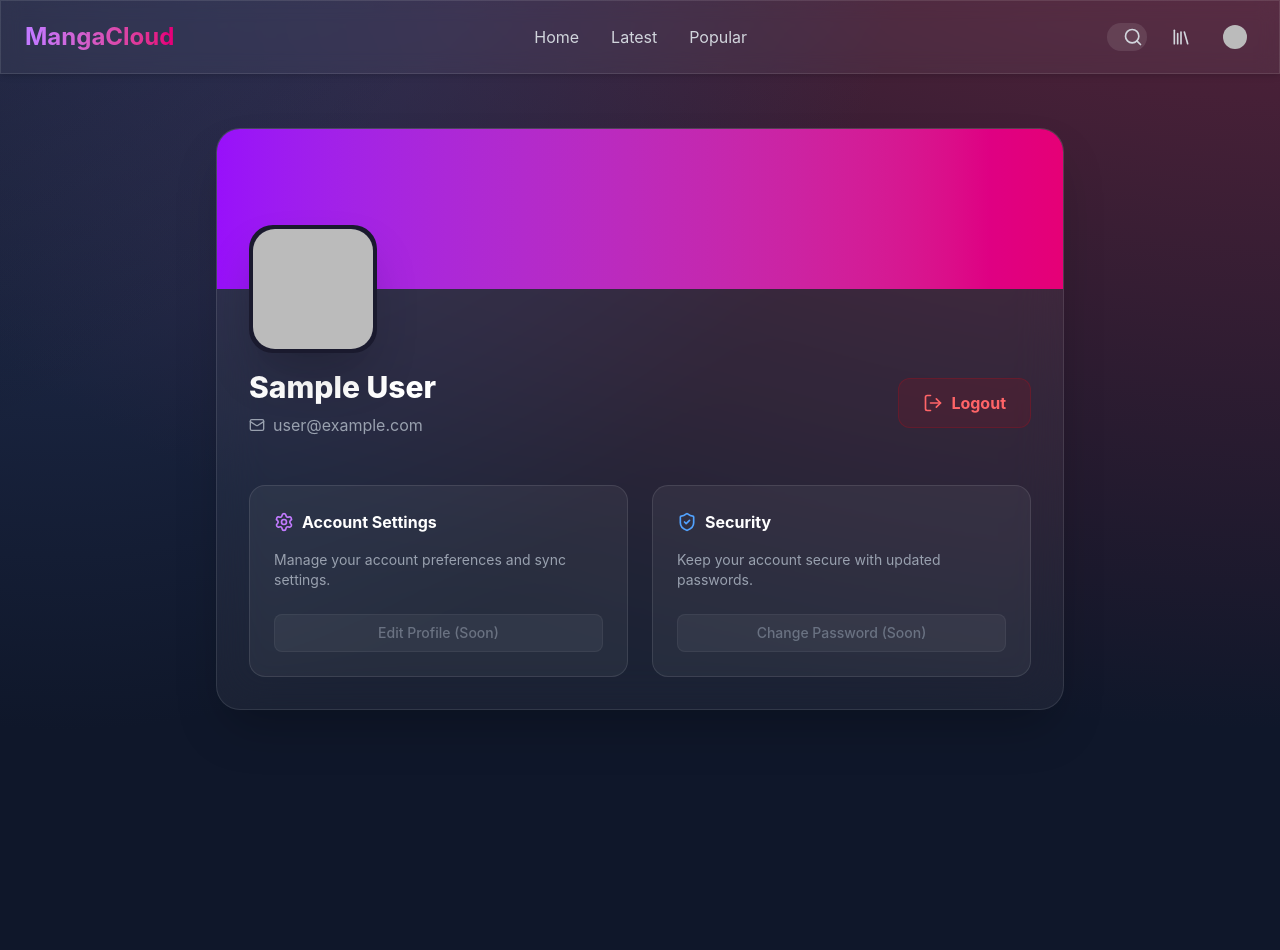
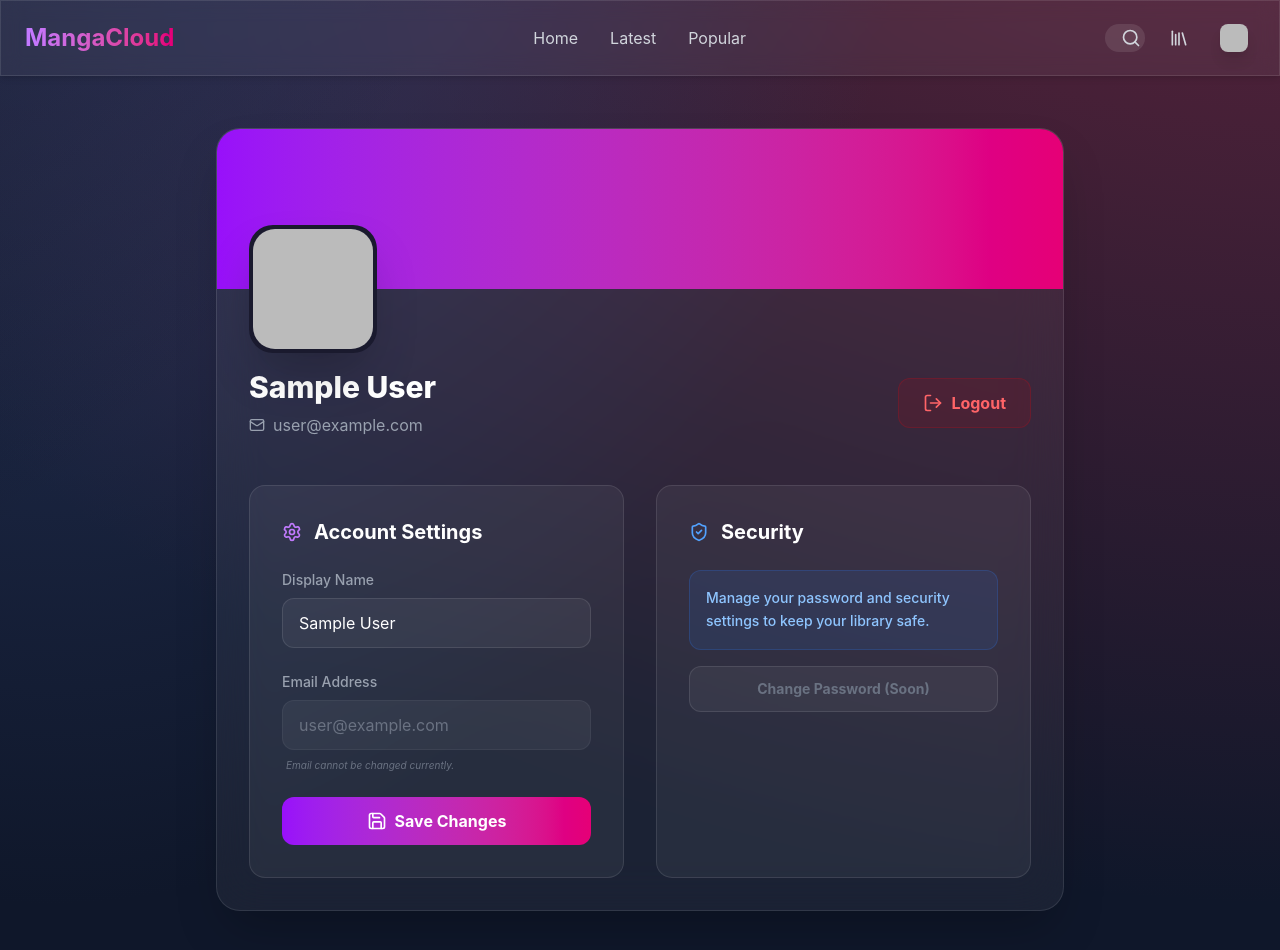
Before and after one commit to Ultra-Pika7X/manga-app, a Next.js app: page /profile in a window 1280 px wide. Shown: the top 950 px of the page. Before the commit the page ends 800 px from the top, so only its background shows below. Built offline with nearby package versions, Linux system fonts and the light colour scheme; no server answers; sample sign-in values are in the browser's storage.

Commit message:
Complete features: Library, History, Profile settings, and polished Auth UI

```diff
--- a/src/app/profile/page.tsx
+++ b/src/app/profile/page.tsx
@@ -3,18 +3,45 @@
 import Navbar from '@/components/Navbar';
 import { useAuth } from '@/contexts/AuthContext';
 import { useRouter } from 'next/navigation';
-import { useEffect } from 'react';
-import { User, Mail, LogOut, Settings, ShieldCheck } from 'lucide-react';
+import { useState, useEffect } from 'react';
+import { User as UserIcon, Mail, LogOut, Settings, ShieldCheck, Check, Save } from 'lucide-react';
+import { updateProfile } from 'firebase/auth';
 
 export default function ProfilePage() {
     const { user, loading, logout } = useAuth();
     const router = useRouter();
+    const [displayName, setDisplayName] = useState('');
+    const [isUpdating, setIsUpdating] = useState(false);
+    const [message, setMessage] = useState({ text: '', type: '' });
 
     useEffect(() => {
         if (!loading && !user) {
             router.push('/login');
         }
+        if (user) {
+            setDisplayName(user.displayName || '');
+        }
     }, [user, loading, router]);
+
+    const handleUpdateProfile = async (e: React.FormEvent) => {
+        e.preventDefault();
+        if (!user) return;
+
+        setIsUpdating(true);
+        setMessage({ text: '', type: '' });
+
+        try {
+            await updateProfile(user, {
+                displayName: displayName
+            });
+            setMessage({ text: 'Profile updated successfully!', type: 'success' });
+            setTimeout(() => setMessage({ text: '', type: '' }), 3000);
+        } catch (error: any) {
+            setMessage({ text: error.message || 'Failed to update profile', type: 'error' });
+        } finally {
+            setIsUpdating(false);
+        }
+    };
 
     if (loading || !user) {
         return (
@@ -65,27 +92,74 @@ export default function ProfilePage() {
                             </button>
                         </div>
 
-                        <div className="grid grid-cols-1 md:grid-cols-2 gap-6 mt-12">
-                            <div className="bg-white/5 border border-white/10 rounded-2xl p-6">
-                                <h3 className="text-white font-bold mb-4 flex items-center">
-                                    <Settings className="w-5 h-5 mr-2 text-purple-400" />
+                        {message.text && (
+                            <div className={`mb-6 p-4 rounded-xl text-sm font-medium flex items-center animate-in fade-in slide-in-from-top-2 ${message.type === 'success' ? 'bg-green-500/20 text-green-300 border border-green-500/30' : 'bg-red-500/20 text-red-300 border border-red-500/30'
+                                }`}>
+                                <Check className="w-4 h-4 mr-2" />
+                                {message.text}
+                            </div>
+                        )}
+
+                        <div className="grid grid-cols-1 md:grid-cols-2 gap-8 mt-12">
+                            <div className="bg-white/5 border border-white/10 rounded-2xl p-8">
+                                <h3 className="text-xl font-bold text-white mb-6 flex items-center">
+                                    <Settings className="w-5 h-5 mr-3 text-purple-400" />
                                     Account Settings
                                 </h3>
-                                <p className="text-gray-400 text-sm mb-6">Manage your account preferences and sync settings.</p>
-                                <button disabled className="w-full py-2 bg-white/5 text-gray-500 rounded-lg text-sm font-medium cursor-not-allowed border border-white/5 transition-colors">
-                                    Edit Profile (Soon)
-                                </button>
+
+                                <form onSubmit={handleUpdateProfile} className="space-y-6">
+                                    <div>
+                                        <label className="block text-gray-400 text-sm font-medium mb-2">Display Name</label>
+                                        <input
+                                            type="text"
+                                            value={displayName}
+                                            onChange={(e) => setDisplayName(e.target.value)}
+                                            className="w-full bg-white/5 border border-white/10 rounded-xl px-4 py-3 text-white focus:outline-none focus:border-purple-500 transition-colors"
+                                            placeholder="Enter your name"
+                                        />
+                                    </div>
+                                    <div>
+                                        <label className="block text-gray-400 text-sm font-medium mb-2">Email Address</label>
+                                        <input
+                                            type="email"
+                                            value={user.email || ''}
+                                            disabled
+                                            className="w-full bg-white/5 border border-white/5 rounded-xl px-4 py-3 text-gray-500 cursor-not-allowed"
+                                        />
+                                        <p className="text-[10px] text-gray-500 mt-2 ml-1 italic">Email cannot be changed currently.</p>
+                                    </div>
+                                    <button
+                                        type="submit"
+                                        disabled={isUpdating}
+                                        className="w-full flex items-center justify-center space-x-2 py-3 bg-gradient-to-r from-purple-600 to-pink-600 text-white font-bold rounded-xl hover:opacity-90 active:scale-[0.98] transition-all disabled:opacity-50"
+                                    >
+                                        {isUpdating ? (
+                                            <div className="animate-spin rounded-full h-5 w-5 border-t-2 border-b-2 border-white"></div>
+                                        ) : (
+                                            <>
+                                                <Save className="w-5 h-5" />
+                                                <span>Save Changes</span>
+                                            </>
+                                        )}
+                                    </button>
+                                </form>
                             </div>
 
-                            <div className="bg-white/5 border border-white/10 rounded-2xl p-6">
-                                <h3 className="text-white font-bold mb-4 flex items-center">
-                                    <ShieldCheck className="w-5 h-5 mr-2 text-blue-400" />
+                            <div className="bg-white/5 border border-white/10 rounded-2xl p-8 flex flex-col">
+                                <h3 className="text-xl font-bold text-white mb-6 flex items-center">
+                                    <ShieldCheck className="w-5 h-5 mr-3 text-blue-400" />
                                     Security
                                 </h3>
-                                <p className="text-gray-400 text-sm mb-6">Keep your account secure with updated passwords.</p>
-                                <button disabled className="w-full py-2 bg-white/5 text-gray-500 rounded-lg text-sm font-medium cursor-not-allowed border border-white/5 transition-colors">
-                                    Change Password (Soon)
-                                </button>
+                                <div className="space-y-4 flex-1">
+                                    <div className="p-4 bg-blue-500/10 border border-blue-500/20 rounded-xl">
+                                        <p className="text-sm text-blue-300 leading-relaxed font-medium">
+                                            Manage your password and security settings to keep your library safe.
+                                        </p>
+                                    </div>
+                                    <button disabled className="w-full py-3 bg-white/5 text-gray-500 rounded-xl text-sm font-bold cursor-not-allowed border border-white/10 transition-colors mt-auto">
+                                        Change Password (Soon)
+                                    </button>
+                                </div>
                             </div>
                         </div>
                     </div>
--- a/src/components/Navbar.tsx
+++ b/src/components/Navbar.tsx
@@ -1,16 +1,28 @@
 "use client";
 
 import Link from 'next/link';
-import { Search, Library, User } from 'lucide-react';
-import { useState } from 'react';
+import { Search, Library, User, LogOut } from 'lucide-react';
+import { useState, useRef, useEffect } from 'react';
 import { useRouter } from 'next/navigation';
 import { useAuth } from '@/contexts/AuthContext';
 
 export default function Navbar() {
     const [isOpen, setIsOpen] = useState(false);
+    const [isUserMenuOpen, setIsUserMenuOpen] = useState(false);
     const [searchQuery, setSearchQuery] = useState('');
     const { user, logout } = useAuth();
     const router = useRouter();
+    const userMenuRef = useRef<HTMLDivElement>(null);
+
+    useEffect(() => {
+        const handleClickOutside = (event: MouseEvent) => {
+            if (userMenuRef.current && !userMenuRef.current.contains(event.target as Node)) {
+                setIsUserMenuOpen(false);
+            }
+        };
+        document.addEventListener('mousedown', handleClickOutside);
+        return () => document.removeEventListener('mousedown', handleClickOutside);
+    }, []);
 
     const handleSearch = (e: React.FormEvent) => {
         e.preventDefault();
@@ -52,26 +64,50 @@ export default function Navbar() {
                     </Link>
 
                     {user ? (
-                        <div className="relative group">
-                            <Link href="/profile" className="p-2 hover:bg-white/10 rounded-full transition-colors flex items-center">
+                        <div className="relative" ref={userMenuRef}>
+                            <button
+                                onClick={() => setIsUserMenuOpen(!isUserMenuOpen)}
+                                className={`p-1.5 rounded-xl transition-all flex items-center border ${isUserMenuOpen ? 'bg-white/10 border-white/20' : 'hover:bg-white/10 border-transparent'}`}
+                            >
                                 {user.photoURL ? (
-                                    <img src={user.photoURL} alt="User" className="w-6 h-6 rounded-full" />
+                                    <img src={user.photoURL} alt="User" className="w-7 h-7 rounded-lg shadow-lg" />
                                 ) : (
-                                    <User className="w-5 h-5 text-purple-400" />
+                                    <div className="w-7 h-7 bg-gradient-to-br from-purple-500 to-pink-500 rounded-lg flex items-center justify-center">
+                                        <User className="w-4 h-4 text-white" />
+                                    </div>
                                 )}
-                            </Link>
-                            <div className="absolute right-0 mt-2 w-48 bg-[#1a1a2e] border border-white/10 rounded-xl shadow-2xl overflow-hidden hidden group-hover:block animate-in fade-in zoom-in-95 duration-200">
-                                <div className="p-3 border-b border-white/10">
-                                    <p className="text-white text-sm font-bold truncate">{user.displayName || 'User'}</p>
-                                    <p className="text-gray-400 text-xs truncate">{user.email}</p>
+                            </button>
+
+                            {isUserMenuOpen && (
+                                <div className="absolute right-0 mt-3 w-56 bg-[#1a1a2e]/95 backdrop-blur-xl border border-white/10 rounded-2xl shadow-2xl overflow-hidden animate-in fade-in zoom-in-95 duration-200">
+                                    <div className="p-4 border-b border-white/10 bg-white/5">
+                                        <p className="text-white text-sm font-bold truncate">{user.displayName || 'Manga Enthusiast'}</p>
+                                        <p className="text-gray-400 text-xs truncate mt-0.5">{user.email}</p>
+                                    </div>
+                                    <div className="p-2">
+                                        <Link
+                                            href="/profile"
+                                            onClick={() => setIsUserMenuOpen(false)}
+                                            className="flex items-center space-x-3 w-full px-3 py-2.5 text-sm text-gray-300 hover:bg-white/10 hover:text-white rounded-xl transition-colors"
+                                        >
+                                            <div className="w-8 h-8 rounded-lg bg-purple-500/10 flex items-center justify-center">
+                                                <User className="w-4 h-4 text-purple-400" />
+                                            </div>
+                                            <span>Profile & Settings</span>
+                                        </Link>
+                                    </div>
+                                    <button
+                                        onClick={() => {
+                                            logout();
+                                            setIsUserMenuOpen(false);
+                                        }}
+                                        className="w-full flex items-center space-x-3 px-5 py-3 text-sm text-red-400 hover:bg-red-500/10 transition-colors border-t border-white/5"
+                                    >
+                                        <LogOut className="w-4 h-4" />
+                                        <span>Sign Out</span>
+                                    </button>
                                 </div>
-                                <Link href="/profile" className="block w-full text-left px-4 py-2 text-sm text-gray-300 hover:bg-white/10 transition-colors">
-                                    View Profile
-                                </Link>
-                                <button onClick={() => logout()} className="w-full text-left px-4 py-2 text-sm text-red-400 hover:bg-white/10 transition-colors border-t border-white/5">
-                                    Logout
-                                </button>
-                            </div>
+                            )}
                         </div>
                     ) : (
                         <Link href="/login" className="px-4 py-1.5 bg-white/10 hover:bg-white/20 text-white text-sm font-medium rounded-full transition-all">
```
